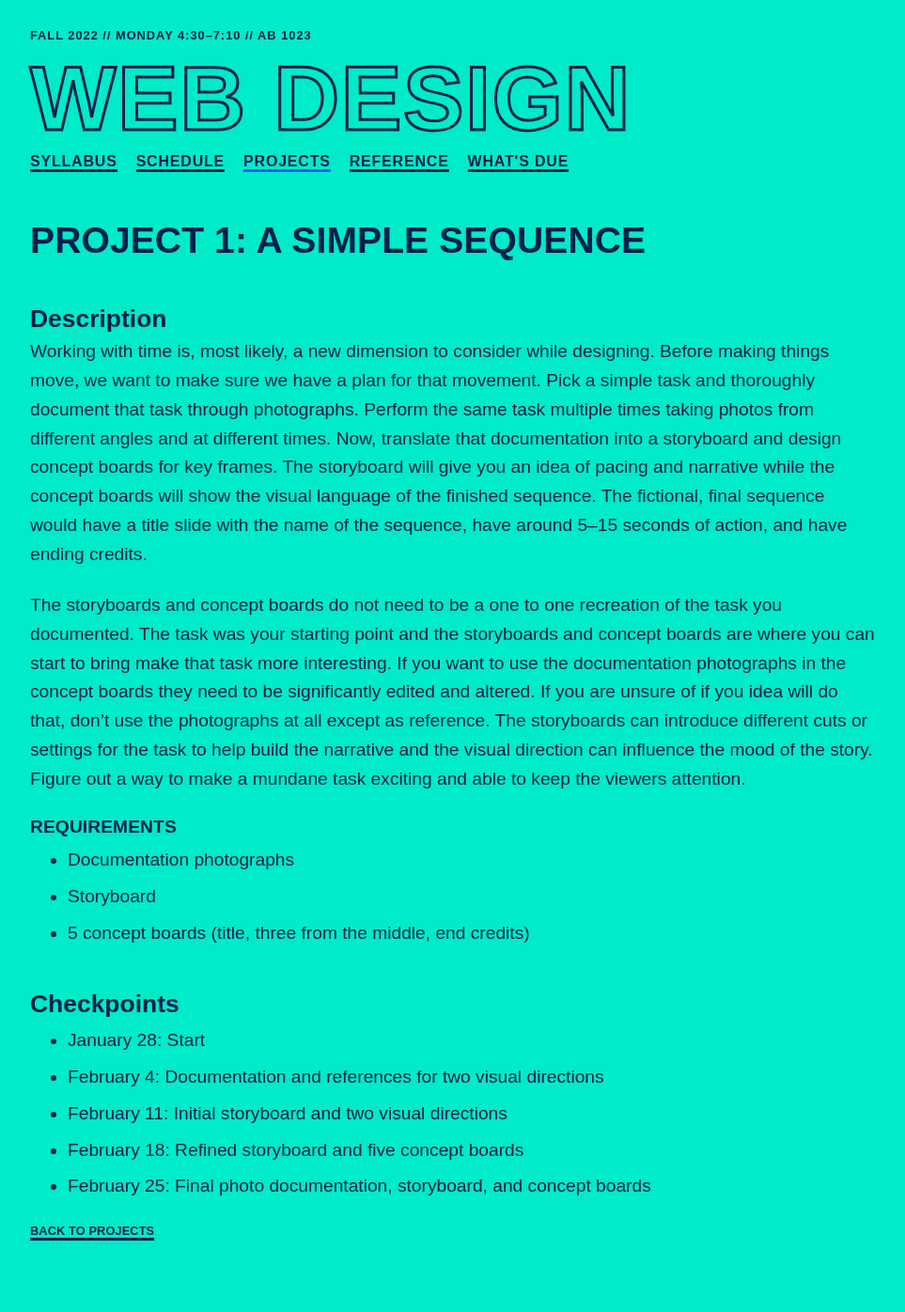
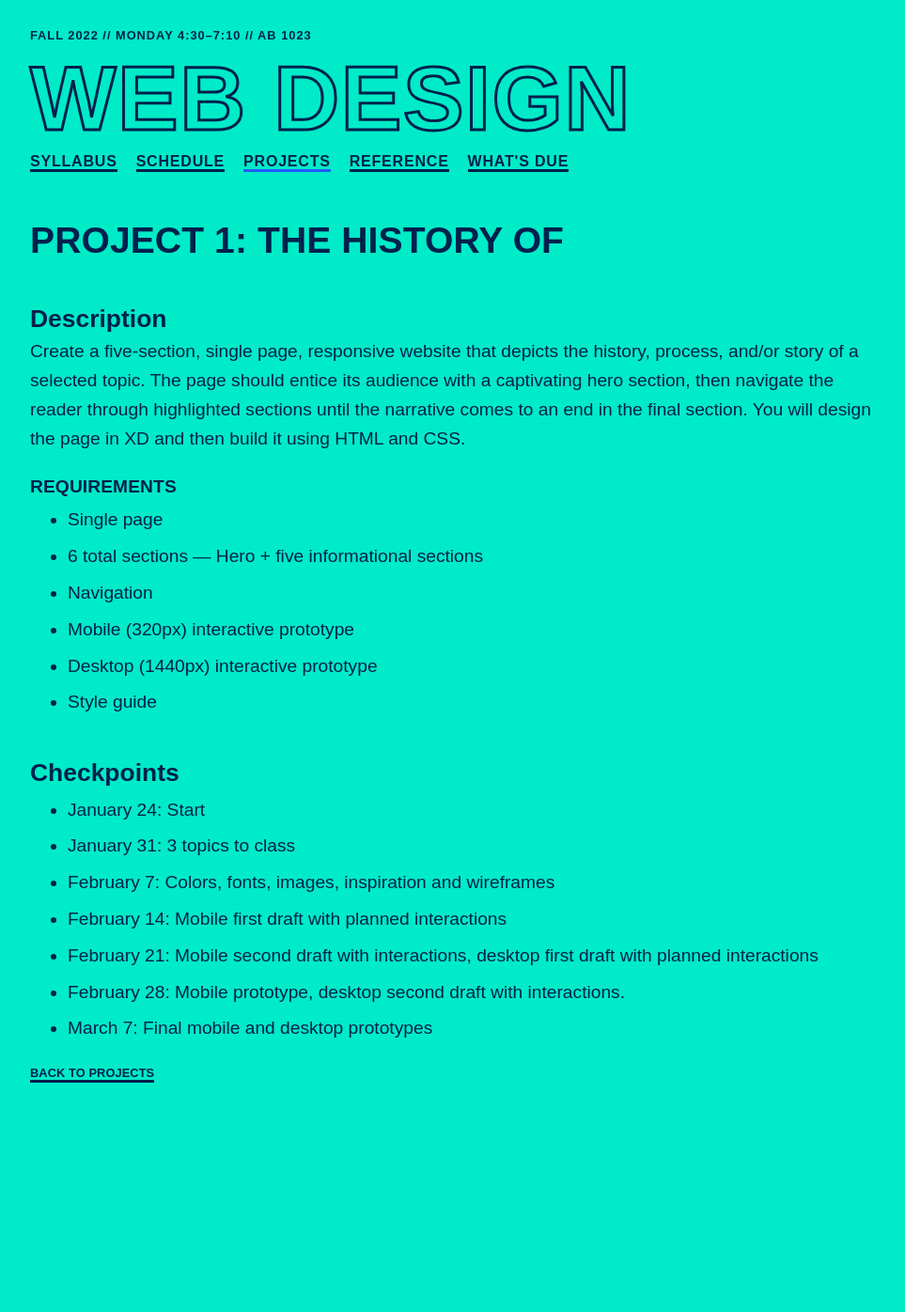
Before and after one commit to gmu-gd/web22-spring, a Jekyll site: the page built from _posts/2021-01-27-p1.md, in a window 1280 px wide. Shown: the whole page at 94% size, without its empty margins (0-963 px from the left). Built offline with Jekyll 4.4.1, drawn with Linux system fonts in a browser that asks for light colours; some web fonts are replaced; after the commit the page ends 1228 px from its top, so only the background shows below that.

Commit message:
some updates

```diff
--- a/_posts/2021-01-27-p1.md
+++ b/_posts/2021-01-27-p1.md
@@ -1,29 +1,31 @@
 ---
 layout: work
 author: Michael McDermott
-title: A Simple Sequence
+title: The History Of
 slug: p1
 subhead: Project 1
 categories: [projects]
-excerpt: Develop a storyboard and visual style for a simple task. This project focuses on the planning process for creating motion and how to take something simple and make it more interesting through the potential of motion.
+excerpt: Design and build a single page, responsive website that tells the history, process, or story of a selected topic.
 
 ---
 
 ### Description
-
-Working with time is, most likely, a new dimension to consider while designing. Before making things move, we want to make sure we have a plan for that movement. Pick a simple task and thoroughly document that task through photographs. Perform the same task multiple times taking photos from different angles and at different times. Now, translate that documentation into a storyboard and design concept boards for key frames. The storyboard will give you an idea of pacing and narrative while the concept boards will show the visual language of the finished sequence. The fictional, final sequence would have a title slide with the name of the sequence, have around 5&ndash;15 seconds of action, and have ending credits.
-
-The storyboards and concept boards do not need to be a one to one recreation of the task you documented. The task was your starting point and the storyboards and concept boards are where you can start to bring make that task more interesting. If you want to use the documentation photographs in the concept boards they need to be significantly edited and altered. If you are unsure of if you idea will do that, don't use the photographs at all except as reference. The storyboards can introduce different cuts or settings for the task to help build the narrative and the visual direction can influence the mood of the story. Figure out a way to make a mundane task exciting and able to keep the viewers attention.
+Create a five-section, single page, responsive website that depicts the history, process, and/or story of a selected topic. The page should entice its audience with a captivating hero section, then navigate the reader through highlighted sections until the narrative comes to an end in the final section. You will design the page in XD and then build it using HTML and CSS.
 
 #### Requirements
 
-* Documentation photographs
-* Storyboard
-* 5 concept boards (title, three from the middle, end credits)
+* Single page
+* 6 total sections &mdash; Hero + five informational sections
+* Navigation
+* Mobile (320px) interactive prototype
+* Desktop (1440px) interactive prototype
+* Style guide
 
 ### Checkpoints
-* January 28: Start
-* February 4: Documentation and references for two visual directions
-* February 11: Initial storyboard and two visual directions
-* February 18: Refined storyboard and five concept boards
-* February 25: Final photo documentation, storyboard, and concept boards
+* January 24: Start
+* January 31: 3 topics to class
+* February 7: Colors, fonts, images, inspiration and wireframes
+* February 14: Mobile first draft with  planned interactions
+* February 21: Mobile second draft with interactions, desktop first draft with planned interactions
+* February 28: Mobile prototype, desktop second draft with interactions.
+* March 7: Final mobile and desktop prototypes
```
Also changed, not shown: schedule/index.md (+16 -16 lines).
